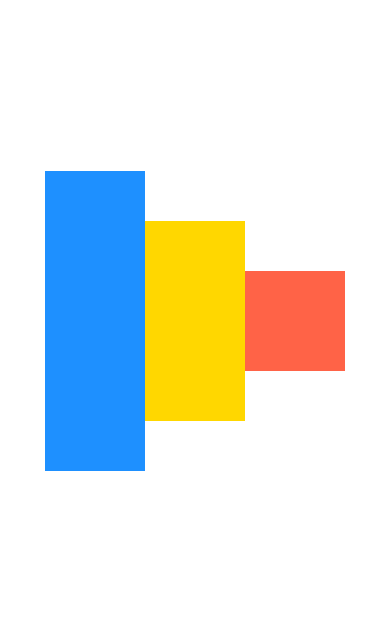
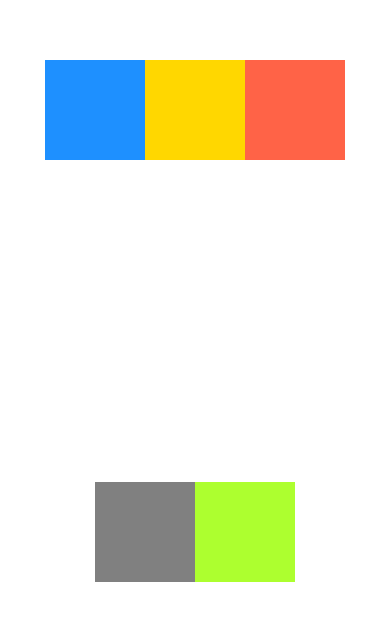
Before and after one commit to michaeldegori/done-with-it, a React Native app: screen / in a window 390 px wide. Shown: the part 101-722 px from the top of the page. Built offline with nearby package versions, Linux system fonts and the light colour scheme.

Commit message:
flex wrap

```diff
--- a/App.js
+++ b/App.js
@@ -14,20 +14,21 @@ export default function App() {
         flexDirection: 'row',
         justifyContent: 'center',
         alignItems: 'center',
+        flexWrap: 'wrap',
       }}
     >
       <View
         style={{
           backgroundColor: 'dodgerblue',
           width: 100,
-          height: 300,
+          height: 100,
         }}
       />
       <View
         style={{
           backgroundColor: 'gold',
           width: 100,
-          height: 200,
+          height: 100,
         }}
       />
       <View
@@ -37,6 +38,20 @@ export default function App() {
           height: 100,
         }}
       />
+      <View
+        style={{
+          backgroundColor: 'grey',
+          width: 100,
+          height: 100,
+        }}
+      />
+      <View
+        style={{
+          backgroundColor: 'greenyellow',
+          width: 100,
+          height: 100,
+        }}
+      />
     </View>
   );
 }
```
